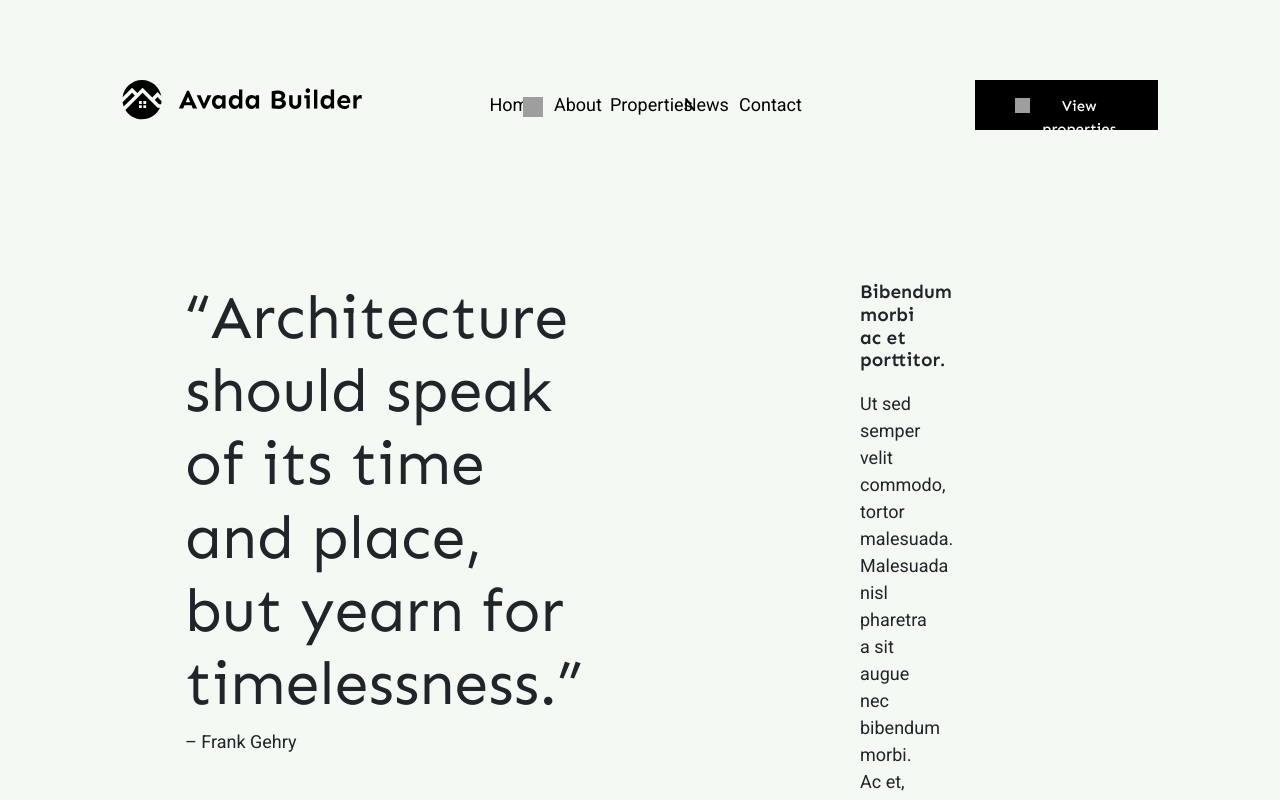
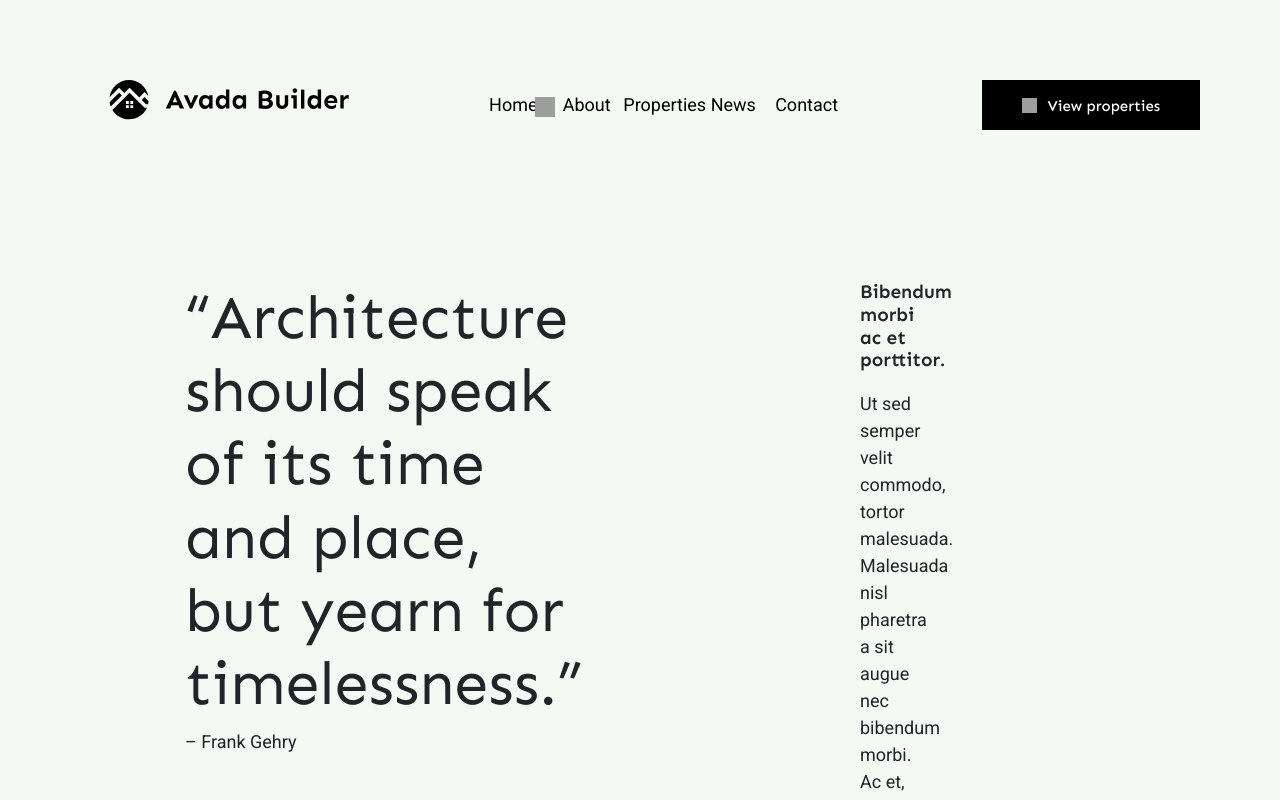
Before and after one commit to OleksiiPustilnyk/react-website-realtor, a React (Create React App) app: page / in a window 1280 px wide. Shown: the top 800 px of the page. Built offline with nearby package versions, Linux system fonts and the light colour scheme; grey boxes are pictures that could not be loaded.

Commit message:
edited header

```diff
--- a/src/Container/Header/HeaderDefault.tsx
+++ b/src/Container/Header/HeaderDefault.tsx
@@ -10,7 +10,7 @@ const HeaderDefault = (props: Props) => {
     return (
         <>
             <header className="headerDefault">
-                <Container className="containerPer" fluid>
+                <Container className="containerPer" fluid="xxl">
                     <Row xs={3}>
                         <Col xs={{ span: 2, offset: 1 }}>
                             <Logo />
@@ -18,7 +18,7 @@ const HeaderDefault = (props: Props) => {
                         <Col md={{ span: 4, offset: 1 }}>
                             <Menu />
                         </Col>
-                        <Col md={{ span: 2, offset: 1 }}>
+                        <Col md={{ span: 3, offset: 1 }}>
                             <button className="btnDefaultBlack">
                                 View properties
                                 <span className="icon-home"></span>
--- a/src/components/Menu/Menu.scss
+++ b/src/components/Menu/Menu.scss
@@ -11,7 +11,7 @@ li {
     list-style-type: none;
 }
 .menu-list li {
-    width: 18%;
+    width: 20%;
 }
 .menu-list a {
     display: block;
@@ -33,7 +33,7 @@ li {
 .dropdown-content {
     display: none;
     position: absolute;
-    width: 160%;
+    width: 180%;
     background-color: white;
 }
 .dropdown-content a {
@@ -53,7 +53,7 @@ li {
     text-align: center;
 }
 .icon-arrow {
-    @include icon-right ("/assets/icons/icon-arrow-down-black.svg", 20px, 20px, 3px, 17px)
+    @include icon-right ("/assets/icons/icon-arrow-down-black.svg", 20px, 20px, -5px, 17px)
 }
 .dropdown:hover .icon-arrow {
     background-image: url("/assets/icons/icon-arrow-down-green.svg");
```
